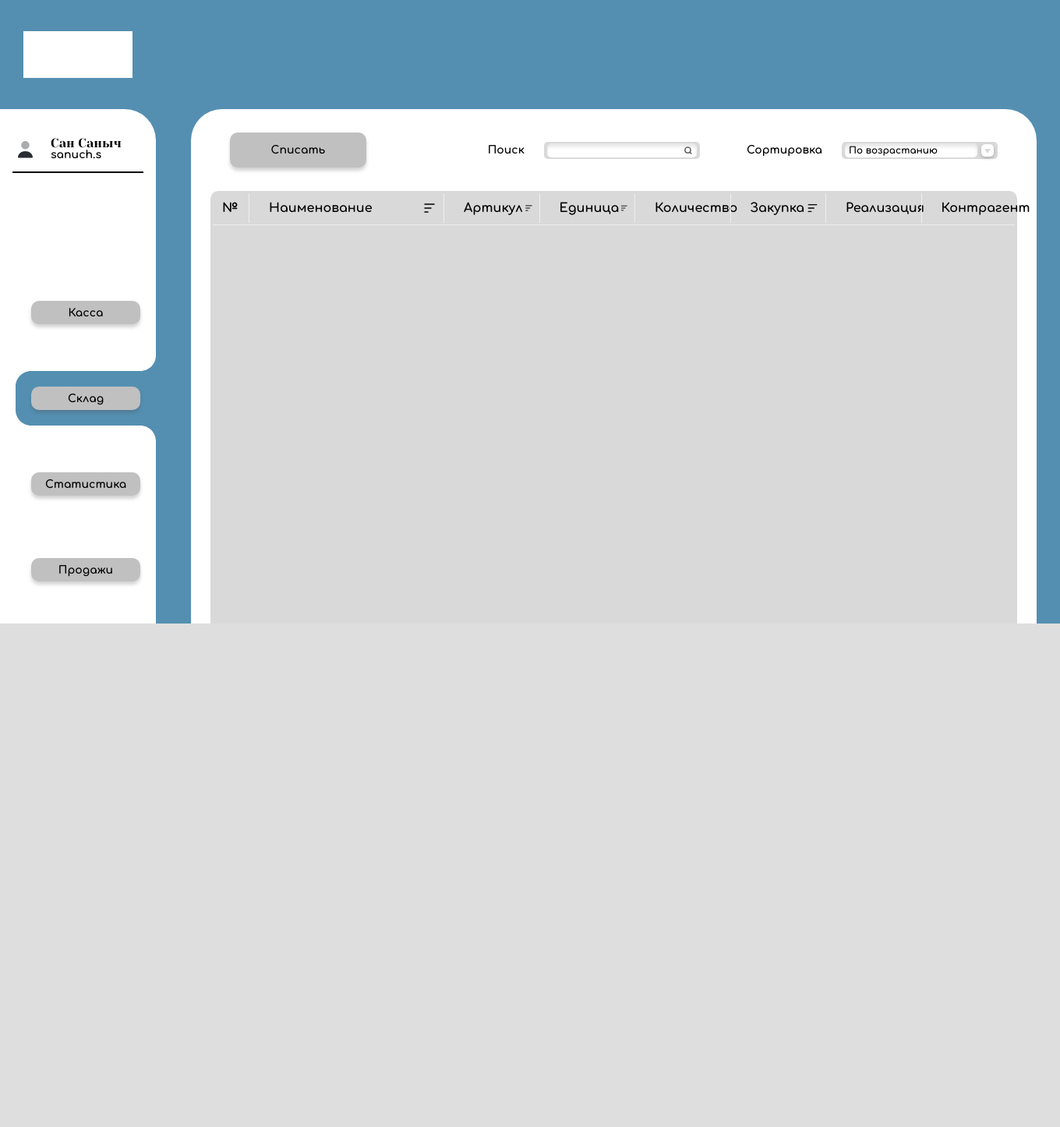
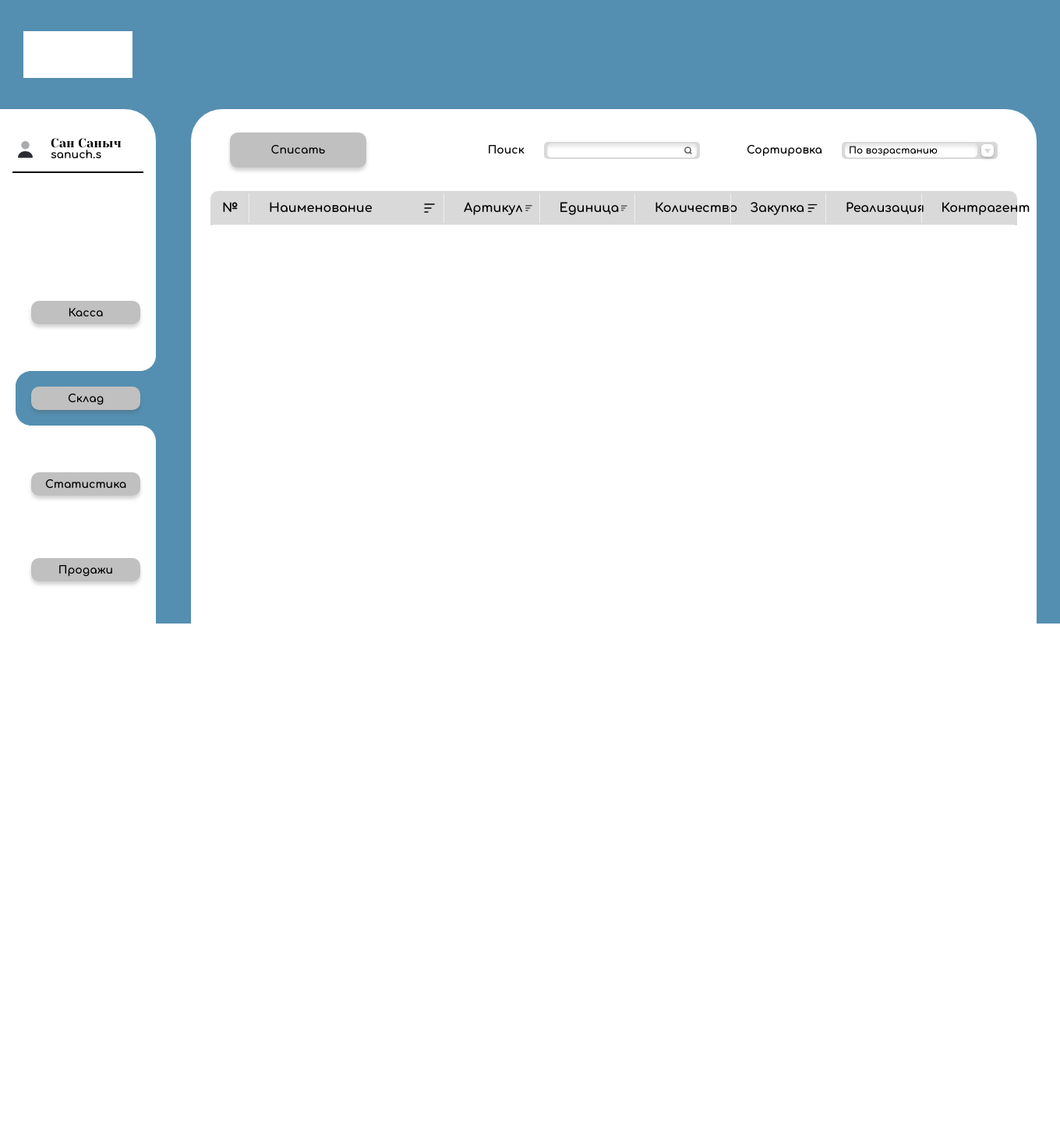
Before and after one commit to Qvvan/Test, a Flask app: page / in a window 1360 px wide. Shown: the whole page at 78% size. Before the commit the page ends 800 px from the top, so only its background shows below. Run offline with Flask 2, Linux system fonts and the light colour scheme; data that the repository does not hold is empty; some libraries are stand-ins or nearby versions.

Commit message:
qwrwefsd

```diff
--- a/pythonProject3/frontend/app/static/css/components/main-style.css
+++ b/pythonProject3/frontend/app/static/css/components/main-style.css
@@ -37,12 +37,13 @@
   background: rgba(1, 88, 139, 0.67);
   display: flex;
   width: 100%;
-  height: 100vh;
-  overflow: hidden;
+  /* overflow: overlay; */
+  /* overflow: hidden; */
 }
 
 .left {
   width: 200px;
+  height: 100%;
 }
 .left .logo {
   width: 140px;
@@ -56,8 +57,7 @@
 }
 
 .sidebar {
-
-  height: 100vh;
+  height: calc(100vh - 140px);
 }
 .sidebar__list + div {
   width: 100%;
@@ -150,7 +150,7 @@
   background-color: #fff;
   border-radius: 40px 40px 0 0;
   margin: 140px 30px 0 45px;
-  height: 100vh;
+  height: calc(100vh - 140px);
 }
 .dashboard__header {
   display: flex;
@@ -284,7 +284,7 @@
 .table {
   margin: 0 25px;
   width: 100%;
-  height: 100vh;
+  /* height: 100vh; */
   background: #D9D9D9;
   border-radius: 10px 10px 0 0;
   border-collapse: collapse;
@@ -349,3 +349,6 @@
 .table__header span:not(:first-child), .table__row span:not(:first-child) {
   padding-left: 25px;
 }
+.table__body {
+  overflow: hidden;
+}
--- a/pythonProject3/frontend/app/static/js/reaction_onclick.js
+++ b/pythonProject3/frontend/app/static/js/reaction_onclick.js
@@ -17,9 +17,8 @@
   let sortable = ['Убывание', 'Возрастание'];
 
   el.addEventListener('click', (e) => {
+    let findSort;
 
-    let findSort;
-    console.log(el.classList);
     if (el.classList.contains('active')) {
       el.classList.remove('active');
       findSort = sortable[0];
@@ -28,7 +27,6 @@
       findSort = sortable[1];
     }
     let findColumn = column[index];
-
     let request = {
       'Колонка': findColumn,
       'Сортировка': findSort
@@ -37,22 +35,13 @@
     postUsers(request, '/order')
       .then((data) => {
         console.log(data);
-        const table = document.querySelector('.table__body').innerHTML = '';
-
-        // for (let j = 0; j < data.length; j++) {
-        //   const tableRow = document.createElement('div');
-        //   tableRow.classList.add('table__row');
-        //   table.appendChild(tableRow);
-
-        //   for (let i = 0; i < Object.keys(data[j]).length; i++) {
-        //       const cell = document.createElement('span');
-        //       const massiv = [data[j].id, data[j].name, data[j].code, data[j].unit, data[j].count, data[j].price_purchase, data[j].price_selling];
-        //       cell.textContent = massiv[i];
-        //       tableRow.appendChild(cell);
-        //   }
-
-        // }
+        const table = document.querySelector('.table__body');
+        while(table.firstChild){
+          table.removeChild(table.firstChild);
+        }
         for (let j = 0; j < data.length; j++) {
+          const tableRow = document.createElement('div');
+          tableRow.classList.add('table__row');
 
           for (let i = 0; i < Object.keys(data[j]).length; i++) {
               const cell = document.createElement('span');
@@ -60,9 +49,8 @@
               cell.textContent = massiv[i];
               tableRow.appendChild(cell);
           }
-
+          table.appendChild(tableRow);
         }
       });
-
   })
 })
```
